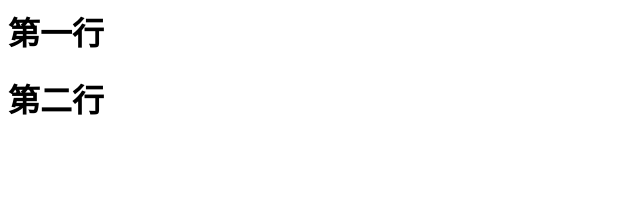
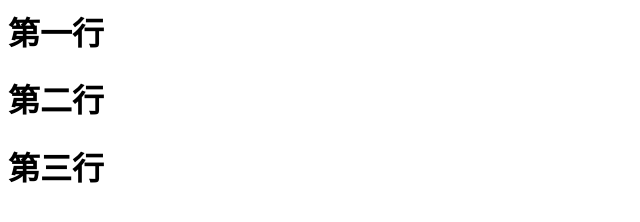
Before and after one commit to helipeng1/demotext, a plain HTML site: page index.html in a window 1280 px wide. Shown: the whole page, without its empty margins (0-640 px from the left). Drawn offline with Linux system fonts and the light colour scheme.

Commit message:
第三次提交

```diff
--- a/index.html
+++ b/index.html
@@ -1,2 +1,3 @@
 <h1>第一行</h1>
 <h1>第二行</h1>
+<h1>第三行</h1>
```
